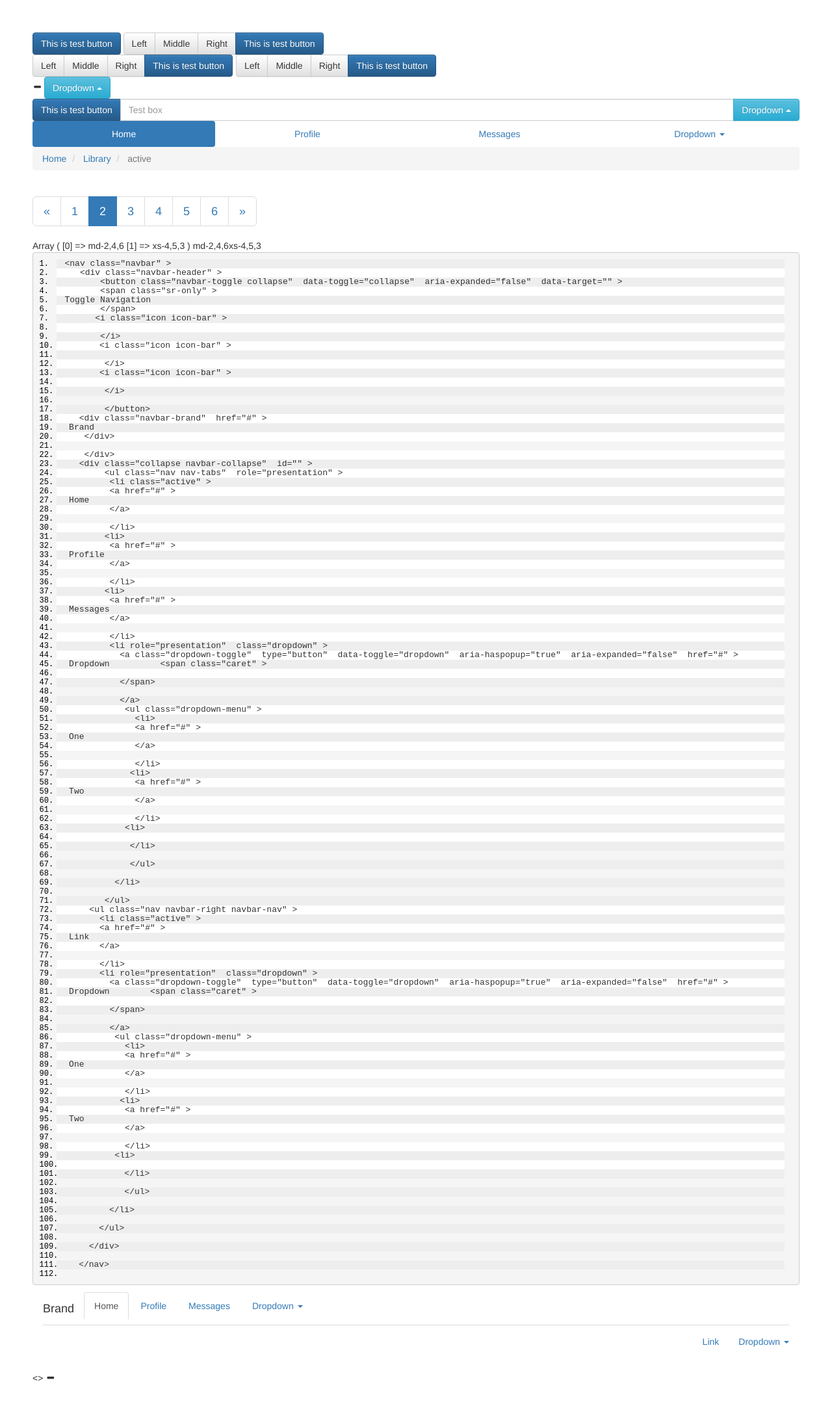
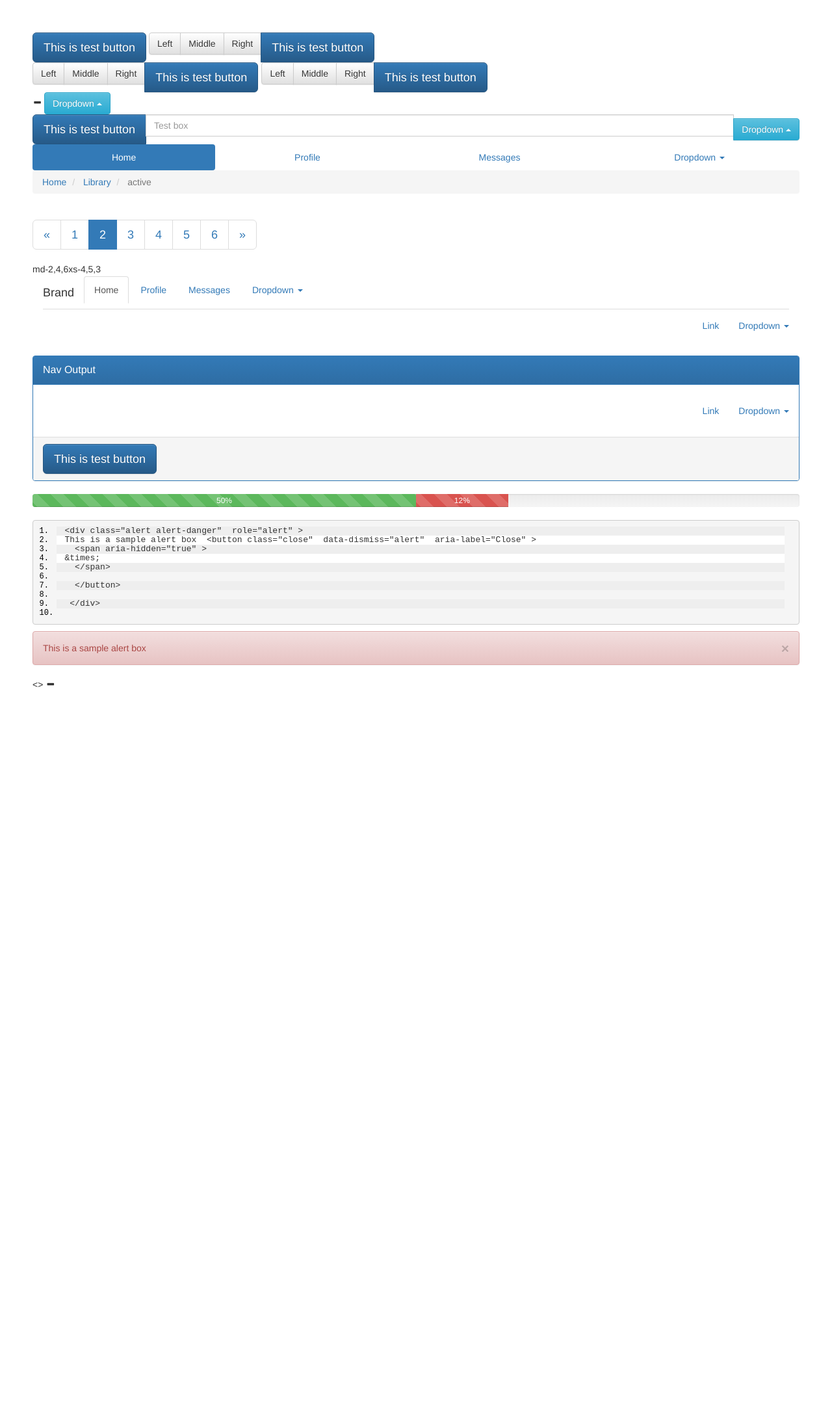
Before and after one commit to Pranay-K/sillyHTML, a PHP site: page / in a window 1280 px wide. Shown: the whole page at 65% size. After the commit the page ends 1057 px from the top, so only its background shows below. Run offline with PHP 8.4, Linux system fonts and the light colour scheme.

Commit message:
Added Components : bAlert,bThumbnails and updated some others

```diff
--- /dev/null
+++ b/classes/bAlert.php
@@ -0,0 +1,26 @@
+<?php
+/**
+ * @author Pranay Katiyar <pranay.k.katiyar@gmail.com>@
+ */
+class bAlert extends Element{
+
+
+
+    function __construct($content,$dismissible,$class = null) {
+        $this->type = 'div';
+        $this->addClass('alert');
+        if($class != null)
+            $this->addClass ('alert-'.$class);
+        $this->addAttr('role', 'alert');
+        $this->addHTML($content);
+        if($dismissible == 1){
+            $span = new Element('span');
+            $span->addAttr('aria-hidden', 'true');
+            $span->addHTML('&times;');
+            $button = new bButton($span);
+            $button->attributes = array('class'=>'close','data-dismiss'=>'alert','aria-label'=>'Close');
+            $this->addElement($button);
+        }
+    }
+
+}
--- a/classes/bButton.php
+++ b/classes/bButton.php
@@ -7,19 +7,24 @@ class bButton extends Element{
     /**
      *
      * @author Pranay Katiyar <pranay.k.katiyar@gmail.com>
-     * @param type $type : STRING [div,li,ul,...,pre]
-     * @param type $array : ARRAY
+     * @param type $value : STRING or ELEMENT (OBJECT)
+     * @param type $class : STRING eg. primary,lg
      */
 
     function __construct($value,$class = null) {
         //parent::__construct($type);
         $this->type = 'button';
-        $this->addHTML($value);
+
+        if(is_string($value))
+            $this->addHTML($value);
+        else if(is_object($value))
+            $this->addElement ($value);
+
         if($class == null)
             $cls = 'btn btn-default';
         else{
             $cls = 'btn';
-            $ex = explode('|',$class);
+            $ex = explode(',',$class);
             foreach($ex as $ex)
                 $cls .= ' btn-'.$ex;
         }
--- a/classes/bGrid.php
+++ b/classes/bGrid.php
@@ -21,7 +21,7 @@ class bGrid extends Element{
         }
 
         $device = explode('|',$portions);
-        print_r($device);
+        //print_r($device);
         foreach($device as $device){
             echo $device;
             $this->addDivisions($device);
--- a/classes/bPagination.php
+++ b/classes/bPagination.php
@@ -31,6 +31,8 @@ class bPagination extends Element{
             //End of Previous button
         }
 
+
+
         $list->addSub($arr);
         if($class != null){
             foreach(explode('|',$class) as $cls)
--- a/classes/bPanel.php
+++ b/classes/bPanel.php
@@ -2,57 +2,51 @@
 /**
  * @author Pranay Katiyar <pranay.k.katiyar@gmail.com>
  */
-class bGrid extends Element{
+class bPanel extends Element{
 
-    function __construct($portions) {
+    function __construct($content = null) {
         $this->type = 'div';
-        $this->addClass('row');
-
-        if(is_int($portions)){
-            if($portions > 6)
-                $portions = 6;
-            $cols = 12/$portions;
-            $div = new Element('div');
-            $div->addClass('col-md-'.$cols);
-            for($i=0;$i<$portions;$i++){
-                $this->addElement($div);
-            }
+        parent::addClass('panel');
+        parent::addClass('panel-default');
+        $body = new Element();
+        $body->addClass('panel-body');
+        if($content != null){
+            if(is_string($content))
+                $body->addHTML ($content);
+            else if(is_object($content))
+                $body->addElement ($content);
 
         }
-
-        $device = explode('|',$portions);
-        print_r($device);
-        foreach($device as $device){
-            echo $device;
-            $this->addDivisions($device);
-        }
-
+        $this->addElement($body);
     }
 
-    public function addDivisions($portions){
-        $arg = explode('-',$portions);
+    public function addHeader($header_content){
+        $head = new Element();
+        $head->addClass('panel-heading');
+        $title = new Element();
+        $title->addClass('panel-title');
+        if(is_string($header_content))
+            $title->addHTML($header_content);
+        else if(is_object($header_content))
+            $title->addElement ($header_content);
+        $head->addElement($title);
+        $this->prependElement($head);
+    }
 
-        $markup = $arg[0];
-        $div = $arg[1];
-        $division = explode(',',$div);
-        //print_r($division);
-        $items = $this->innerElement;
-        if(count($items)>0){
-            $i = 0;
-            foreach($division as $division){
-                $items[$i]->addClass('col-'.$markup.'-'.$division);
-                $i++;
-            }
-        }
-        else{
-            foreach($division as $division){
-                $item = new Element('div');
-                $item->addClass('col-'.$markup.'-'.$division);
-                $this->addElement($item);
-            }
-        }
+    public function addFooter($footer_content){
+        $foot = new Element();
+        $foot->addClass('panel-footer');
+        if(is_string($footer_content))
+            $foot->addHTML($footer_content);
+        else if(is_object($footer_content))
+            $foot->addElement ($footer_content);
+        $this->addElement($foot);
+    }
+
+    public function addClass($class) {
+        $class = 'panel-'.$class;
+        parent::addClass($class);
+    }
 
 
-    }
-
 }
--- a/classes/bProgressBar.php
+++ b/classes/bProgressBar.php
@@ -2,65 +2,42 @@
 /**
  * @author Pranay Katiyar <pranay.k.katiyar@gmail.com>@
  */
-class bList extends Element{
+class bProgressBar extends Element{
 
 
-    private $sub = [];
 
-    function __construct($array = null) {
-        //parent::__construct($type);
-        $this->type = 'ul';
-
-
-        /*
-         *
-         * format of array
-         * array(
-         *  'name' => 'link',
-         *  'name' => 'link'
-         * );
-         */
-        if($array != null){
-            $arr = explode(',',$array);
-            foreach($arr as $value){
-                $child = new Element('li');
-
-                    $anc = new Element('a');
-                    $anc->addAttr('href', '#');
-                    $anc->addHTML($value);
-                if($value != '|')
-                    $child->addElement($anc);
+    function __construct($value,$class = null) {
+        parent::__construct();
+        $this->addClass('progress');
+        $bar = new Element();
+        $bar->attributes = array('class'=>'progress-bar','role'=>'progressbar','aria-valuenow'=>$value,'aria-valuemin'=>'0','aria-valuemax'=>'100','style'=>'width:'.$value.'%');
+        $bar->addHTML($value.'%');
+        if($class != null){
+            foreach(explode(',',$class) as $cls){
+                if($cls != 'active')
+                    $bar->addClass('progress-bar-'.$cls);
                 else
-                    $child->attributes = array('class'=>'divider','role'=>'seperator');
-                $this->addElement($child);
+                    $bar->addClass('active');
             }
         }
+        $this->addElement($bar);
     }
 
-    public function addSub($array){
-
-        foreach($array as $key=>$value){
-            if(is_string($value)){
-                $child = new Element('li');
-                        $anc = new Element('a');
-                        $anc->addAttr('href', $value);
-                        $anc->addHTML($key);
-                if($key != '|'){
-                    if($value != '')
-                        $child->addElement($anc);
-                }
+    public function addStack($value,$class = null){
+        $bar = new Element();
+        $bar->attributes = array('class'=>'progress-bar','role'=>'progressbar','aria-valuenow'=>$value,'aria-valuemin'=>'0','aria-valuemax'=>'100','style'=>'width:'.$value.'%');
+        $bar->addHTML($value.'%');
+        if($class != null){
+            foreach(explode(',',$class) as $cls){
+                if($cls != 'active')
+                    $bar->addClass('progress-bar-'.$cls);
                 else
-                    $child->attributes = array('class'=>'divider','role'=>'seperator');
-                $this->addElement($child);
+                    $bar->addClass('active');
             }
-            else{
-                //$child->addElement($value);
-                //$this->addElement($child);
-
-            }
-
         }
+        $this->addElement($bar);
     }
 
 
+
 }
--- a/classes/element.php
+++ b/classes/element.php
@@ -61,6 +61,10 @@ class Element{
      */
     public function addElement($element){
         $this->innerElement[count($this->innerElement)] = $element;
+    }
+
+    public function prependElement($element){
+        $this->innerElement = array_merge(array('0'=>$element),$this->innerElement);
     }
 
     public function addElements($elements){
@@ -131,7 +135,7 @@ class Element{
         }
     }
 
-    public function tabbing_space($space_count){
+    private function tabbing_space($space_count){
         $space = '';
         for($i = 0;$i<$space_count;$i++)
             $space .= ' ';
--- a/index.php
+++ b/index.php
@@ -5,7 +5,7 @@ $html = new HTML();
 $html->title = 'Test RUN';
 
 //CREATING A BUTTON
-$button = new bButton('This is test button','primary');
+$button = new bButton('This is test button','primary,lg');
 $button->addAttr('onclick', "alert('button clicked');");
 //$button->codeView();
 echo $button->build();
@@ -70,82 +70,36 @@ $grid = new bGrid('md-2,4,6|xs-4,5,3');
 $navbar = new bNavbar(['Home'=>'#','Profile'=>'#','Messages'=>'#','Dropdown'=>['One'=>'#','Two'=>'#','Three'=>'']]);
 $nav = new bNav(['Link'=>'#','Dropdown'=>['One'=>'#','Two'=>'#','Three'=>'']]);
 $navbar->extendMenu($nav,'right');
-$navbar->codeView();
+//$navbar->codeView();
 echo $navbar->build();
 
+
+//CREATING PANEL
+$panel = new bPanel($nav);
+$panel->addHeader('Nav Output');
+$panel->addClass('primary');
+$panel->addFooter($button);
+//$panel->codeView();
+echo $panel->build();
+
+//CREATING PROGRESS BAR
+$pg = new bProgressBar(50,'success,striped,active');
+$pg->addStack(12,'danger,active,striped');
+//$pg->codeView();
+echo $pg->build();
+
+
+//CREATING ALERT
+$alert = new bAlert('This is a sample alert box', 1,'danger');
+$alert->codeView();
+echo $alert->build();
 
 
 $html->style = array('bootstrap.min.css','bootstrap-theme.min.css');
 $html->script = array('jquery.min.js','bootstrap.min.js');
+//$html->tree();
 $html->render();
 
-/*$html = new HTML();
-$html->title = 'Test RUN';
 
-$div = new Element('div');
-$div->addAttr('id','scupltDiv');
-$div->addAttr('readonly','readonly');
-$div->addHTML('This is test div');
-
-$bold = new Element('b');
-$bold->addHTML('This portion is written in bold');
-$div->addElement($bold);
-
-$span = new Element("span");
-$span->addAttr('style','color:white;background-color:red');
-$span->addHTML('This is a span for testing');
-$bold->addElement($span);
-
-
-
-//Creating a looping elements
-$array = array(
-    '0' => 'Pranay',
-    '1' => 'Master',
-    '2' => 'Raghav'
-);
-
-$ul = new Lists('ul',$array);
-$ul->addAttr('class', 'nameList');
-$ul->addChildAttr('class', 'listElement');
-$ul->addChildAttr('onclick', 'alert(this.value);');
-$div->addElement($ul);
-
-//Creating div with multiple attributes at one time
-$instaDiv = new Element();
-$instaAttr = array(
-    'id' => 'instaDiv',
-    'class' => 'instaClass',
-    'style' => 'color:blue;background-color:#ccc;border:1px solid black;height:30px;'
-);
-$instaDiv->attributes = $instaAttr;
-$instaDiv->addHTML('This div is to illustrate how to Create div with multiple attributes at one time ');
-$div->addElement($instaDiv);
-
-$input = new Element('input');
-$attr = array(
-    'type' => 'text',
-    'value' => 'Tesing'
-);
-$input->attributes = $attr;
-$div->addElement($input);
-
-$body = new Element('body');
-$body->addElement($div);
-//$div->codeView();
-$html->addElement($body);
-$meta = array(
-    'tiwtter:site' => 'symfony'
-);
-$html->meta = $meta;
-//echo $div->build();
-//$div->codeView();
-
-//$div->tree();
-//$html->tree();
-$html->style = array('bootstrap.min.css','bootstrap-theme.min.css');
-$html->script = array('bootstrap.min.js');
-$html->render();
- * */
 ?>
 <span class="glyphicon glyphicon-minus" ></span>
--- a/main.php
+++ b/main.php
@@ -28,3 +28,11 @@ require('classes/bPagination.php');
 require('classes/bContainer.php');
 require('classes/bGrid.php');
 require('classes/bNavbar.php');
+require('classes/bPanel.php');
+require('classes/bProgressBar.php');
+require('classes/bAlert.php');
+
+//ADDON CLASSES
+
+
+//USER CLASSES
```
Also changed, not shown: classes/bListGroup.php (+9 -29 lines), classes/bMediaList.php (+15 -51 lines), classes/bThumbnail.php (added, +37 -0 lines), 1 other file.
